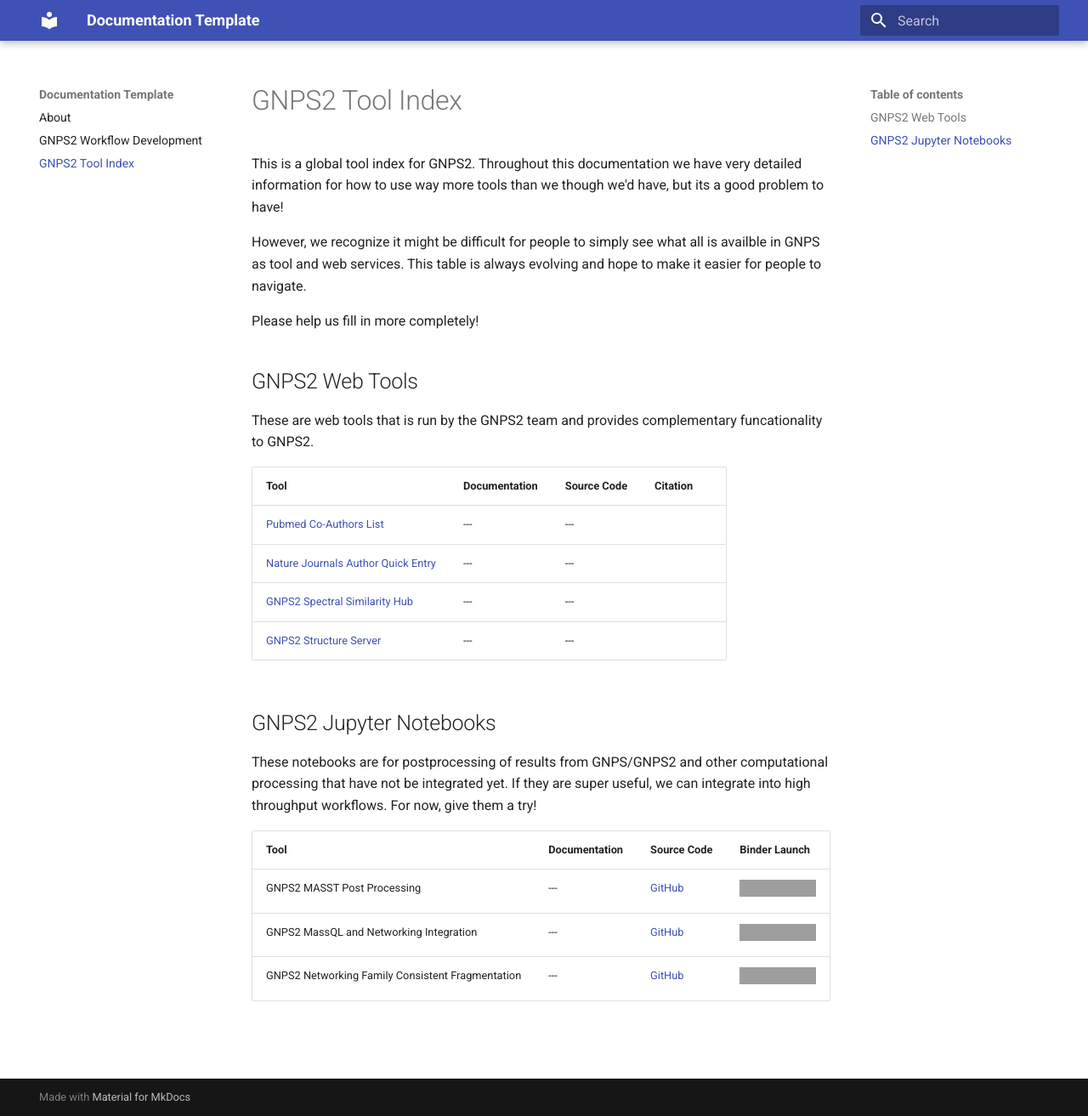
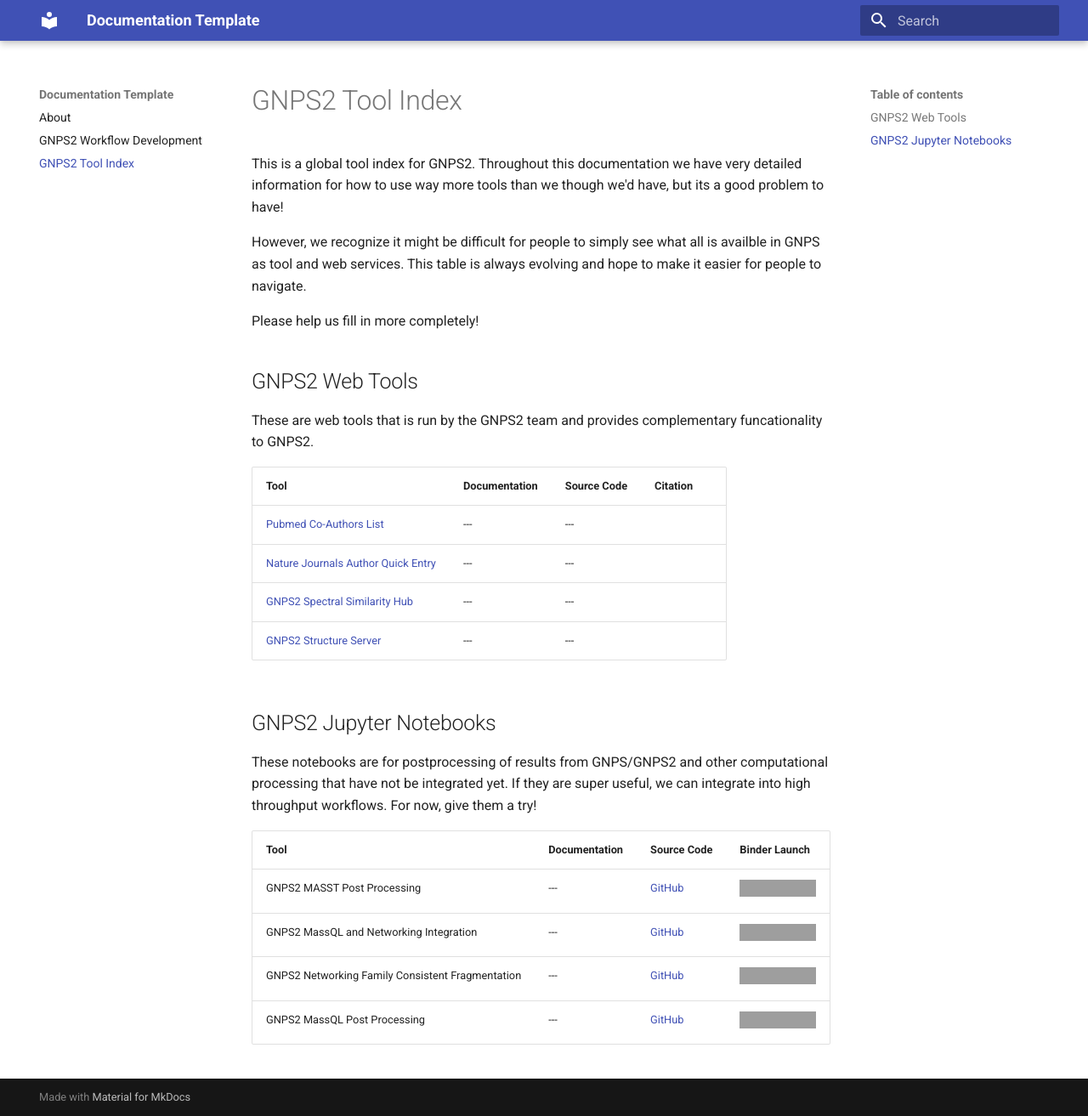
Before and after one commit to Wang-Bioinformatics-Lab/GNPS2_Documentation, an MkDocs documentation site: the page built from docs/toolindex.md, in a window 1280 px wide and 1313 px high. Shown: the whole window at 85% size. Built offline with MkDocs 1.6.1 and Material for MkDocs 9.7.7, drawn with Linux system fonts in a browser that asks for light colours; grey boxes are pictures that could not be loaded.

Commit message:
adding massql post processing

```diff
--- a/docs/toolindex.md
+++ b/docs/toolindex.md
@@ -29,3 +29,4 @@ These notebooks are for postprocessing of results from GNPS/GNPS2 and other comp
 | GNPS2 MASST Post Processing | --- | [GitHub](https://github.com/mwang87/GNPS_MASST_Notebooks) | [![Binder](https://mybinder.org/badge_logo.svg)](https://mybinder.org/v2/gh/mwang87/GNPS_MASST_Notebooks/master) |
 | GNPS2 MassQL and Networking Integration | --- | [GitHub](https://github.com/Wang-Bioinformatics-Lab/MassQL_Networking_Connection_Notebook) | [![Binder](https://mybinder.org/badge_logo.svg)](https://mybinder.org/v2/gh/Wang-Bioinformatics-Lab/MassQL_Networking_Connection_Notebook/master) |
 | GNPS2 Networking Family Consistent Fragmentation | --- | [GitHub](https://github.com/Wang-Bioinformatics-Lab/MolecularFamily_Consistent_Fragmentation_Notebook) | [![Binder](https://mybinder.org/badge_logo.svg)](https://mybinder.org/v2/gh/Wang-Bioinformatics-Lab/MolecularFamily_Consistent_Fragmentation_Notebook/master) |
+| GNPS2 MassQL Post Processing | --- | [GitHub](https://github.com/Wang-Bioinformatics-Lab/MassQL_Workflow_Postprocessing_Notebooks) | [![Binder](https://mybinder.org/badge_logo.svg)](https://mybinder.org/v2/gh/Wang-Bioinformatics-Lab/MassQL_Workflow_Postprocessing_Notebooks/master) |
```
